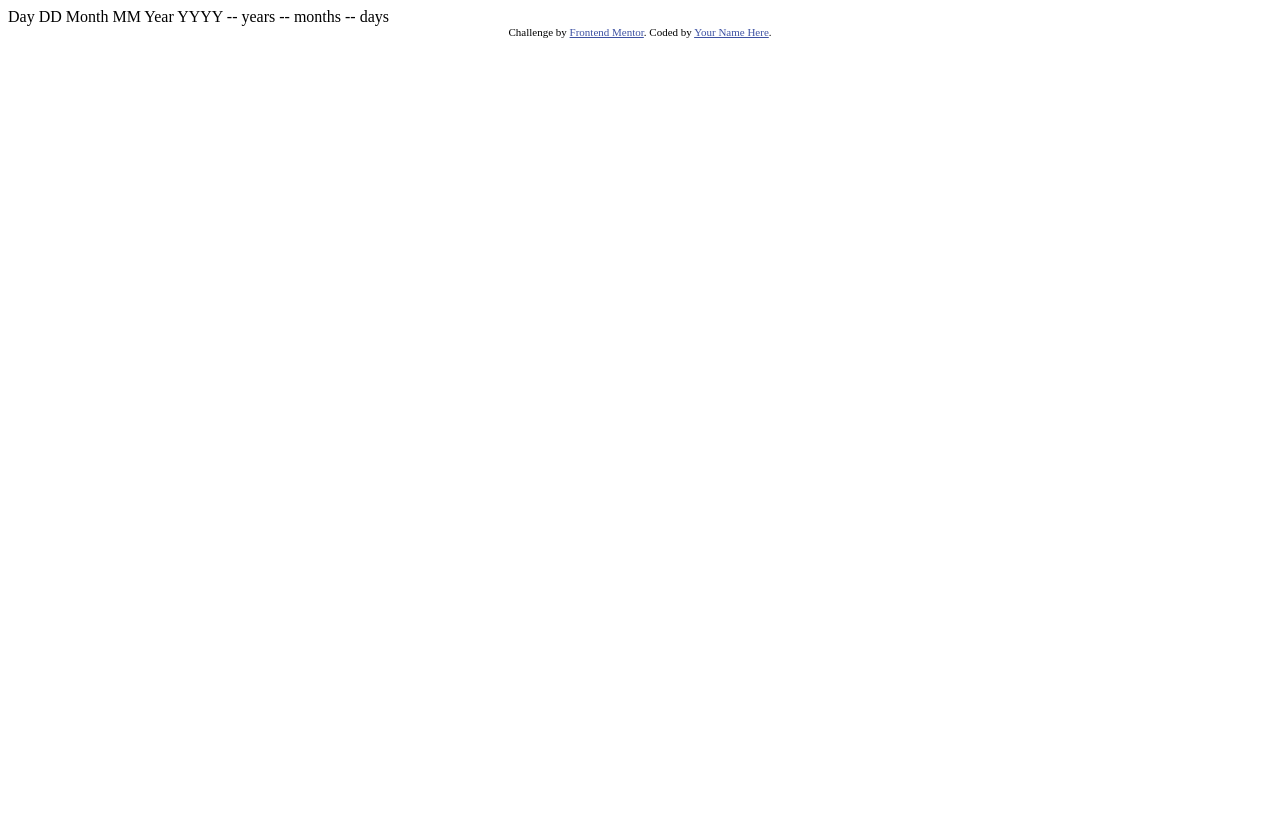
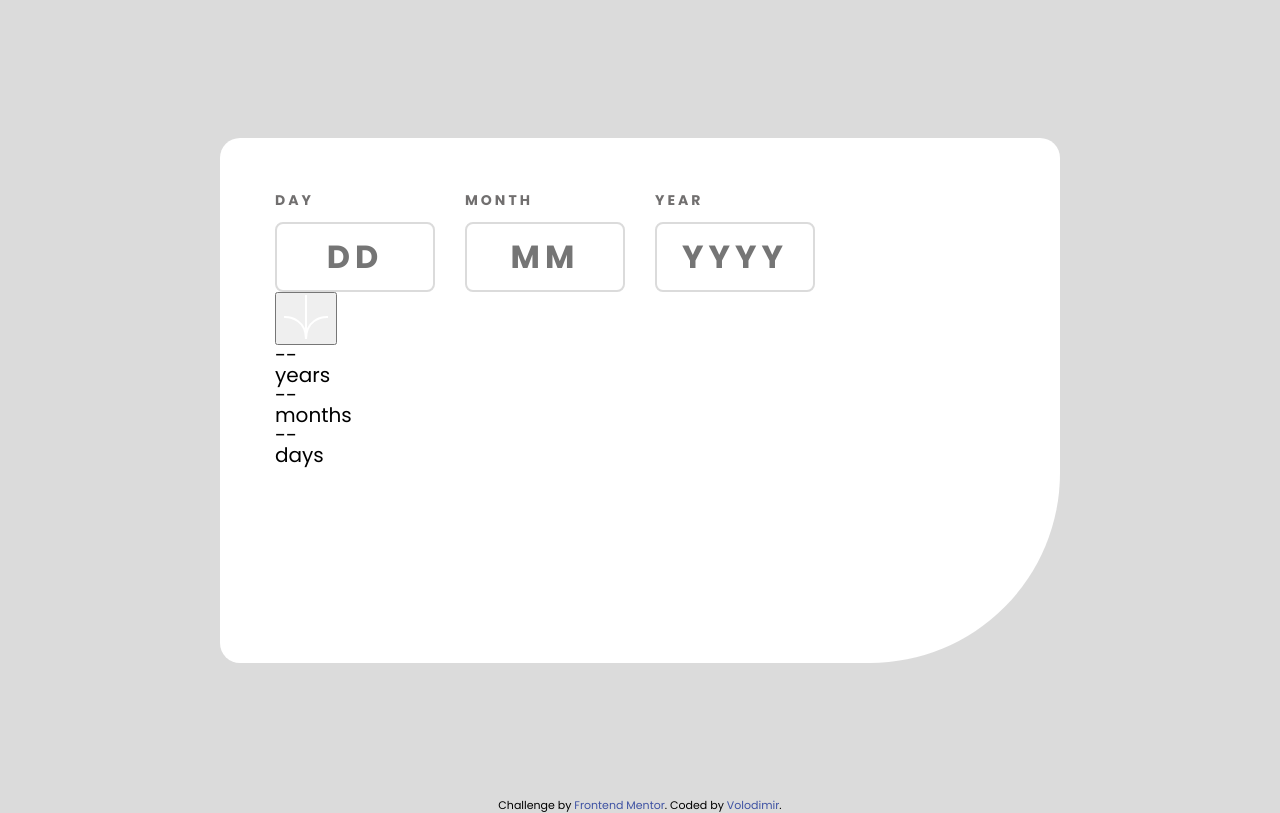
Before and after one commit to vovan0977967895/age-calculator-app-main, a plain HTML site: page index.html in a window 1280 px wide. Drawn offline with Linux system fonts and the light colour scheme.

Commit message:
стилизация  инпута

```diff
--- /dev/null
+++ b/css/reset.css
@@ -0,0 +1,94 @@
+html, body, div, span, object, iframe,
+h1, h2, h3, h4, h5, h6, p, blockquote, pre,
+abbr, address, cite, code,
+del, dfn, em, img, ins, kbd, q, samp,
+small, strong, sub, sup, var,
+b, i,
+dl, dt, dd, ol, ul, li,
+fieldset, form, label, legend,
+table, caption, tbody, tfoot, thead, tr, th, td,
+article, aside, canvas, details, figcaption, figure,
+footer, header, hgroup, menu, nav, section, summary,
+time, mark, audio, video {
+    margin:0;
+    padding:0;
+    border:0;
+    outline:0;
+    font-size:100%;
+    vertical-align:baseline;
+    background:transparent;
+}
+
+body {
+    line-height:1;
+}
+
+article,aside,details,figcaption,figure,
+footer,header,hgroup,menu,nav,section {
+    display:block;
+}
+
+nav ul {
+    list-style:none;
+}
+
+blockquote, q {
+    quotes:none;
+}
+
+blockquote:before, blockquote:after,
+q:before, q:after {
+    content:'';
+    content:none;
+}
+
+a {
+    margin:0;
+    padding:0;
+    font-size:100%;
+    vertical-align:baseline;
+    background:transparent;
+}
+
+/* change colours to suit your needs */
+ins {
+    background-color:#ff9;
+    color:#000;
+    text-decoration:none;
+}
+
+/* change colours to suit your needs */
+mark {
+    background-color:#ff9;
+    color:#000;
+    font-style:italic;
+    font-weight:bold;
+}
+
+del {
+    text-decoration: line-through;
+}
+
+abbr[title], dfn[title] {
+    border-bottom:1px dotted;
+    cursor:help;
+}
+
+table {
+    border-collapse:collapse;
+    border-spacing:0;
+}
+
+/* change border colour to suit your needs */
+hr {
+    display:block;
+    height:1px;
+    border:0;
+    border-top:1px solid #cccccc;
+    margin:1em 0;
+    padding:0;
+}
+
+input, select {
+    vertical-align:middle;
+}
--- /dev/null
+++ b/css/style.css
@@ -0,0 +1,75 @@
+html{
+   box-sizing: border-box;
+}
+
+*,
+*::after,
+*::before{
+ box-sizing: inherit;
+}
+
+a{
+   text-decoration: none;
+   color: inherit;
+}
+body{
+         font-family: 'Poppins', sans-serif;
+         font-weight: 400;
+         font-style: normal;
+         background-color:hsl(0, 0%, 86%);
+      }
+.wrapper {
+	display: flex;
+	flex-direction: column;
+	min-height: 100%;
+}
+.main {
+   flex: 1 0 auto;
+}
+.footer {
+   flex: 0 0 auto;
+}
+.container{
+   max-width: 1440px;
+   margin: 0 auto;
+   padding: 0 15px;
+   display: flex;
+   align-items: center;
+   justify-content: center;
+   font-size: 20px;
+   min-height: 100dvh;
+}
+.calculator-content{
+   background-color: hsl(0, 0%, 100%);
+   width: 840px;
+   height: 525px;
+   border-radius: 20px 20px 190px 20px;
+   padding: 55px;
+}
+.calculator-content__input {
+   display: flex;
+}
+h2{
+      font-size: 14px;
+      color: hsl(0, 1%, 44%);
+      letter-spacing: 3px;
+      margin-bottom: 15px;
+}
+.day__input, .month__input, .year__input {
+   width: 160px;
+   height: 70px;
+   margin-right: 30px;
+   font-size: 32px;
+   border-radius: 8px;
+   font-family: 'Poppins', sans-serif;
+   font-weight: 700;
+   text-align: center;
+   letter-spacing: 5px;
+   cursor: pointer;
+   border: 2px solid hsl(0, 0%, 86%);
+   outline: none;
+}
+.day__input:focus, .month__input:focus, .year__input:focus{
+   border: 2px solid hsl(259, 100%, 65%);
+
+}
--- a/index.html
+++ b/index.html
@@ -3,9 +3,13 @@
 <head>
   <meta charset="UTF-8">
   <meta name="viewport" content="width=device-width, initial-scale=1.0"> <!-- displays site properly based on user's device -->
+  <link rel="preconnect" href="https://fonts.googleapis.com">
+<link rel="preconnect" href="https://fonts.gstatic.com" crossorigin>
+<link href="https://fonts.googleapis.com/css2?family=Poppins:ital,wght@0,400;0,700;1,700&display=swap" rel="stylesheet">
+  <link rel="stylesheet" href="css/reset.css">
+  <link rel="stylesheet" href="css/style.css">
 
   <link rel="icon" type="image/png" sizes="32x32" href="./assets/images/favicon-32x32.png">
-
   <title>Frontend Mentor | Age calculator app</title>
 
   <!-- Feel free to remove these styles or customise in your own stylesheet 👍 -->
@@ -15,23 +19,66 @@
   </style>
 </head>
 <body>
-
-  Day
-  DD
-
-  Month
-  MM
-
-  Year
-  YYYY
-
-  -- years
-  -- months
-  -- days
-
-  <div class="attribution">
-    Challenge by <a href="https://www.frontendmentor.io?ref=challenge" target="_blank">Frontend Mentor</a>.
-    Coded by <a href="#">Your Name Here</a>.
+<main>
+  <div class="wrapper">
+    <div class="container">
+      <div class="calculator-content">
+        <div class="calculator-content__input">
+          <div class="day">
+            <div class="day__title">
+              <h2>DAY</h2>
+            </div>
+            <input class="day__input" type="text" placeholder="DD">
+            <div class="day__error"></div>
+          </div>
+          <div class="month">
+            <div class="month__title">
+              <h2>MONTH</h2>
+            </div>
+            <input class="month__input" type="text" placeholder="MM">
+            <div class="month__error"></div>
+          </div>
+          <div class="year">
+            <div class="year__title">
+              <h2>YEAR</h2>
+            </div>
+            <input class="year__input" type="text" placeholder="YYYY">
+            <div class="year__error"></div>
+          </div>
+        </div>
+        <div class="line"></div>
+        <button class="btn__input">
+          <img src="assets/images/icon-arrow.svg" alt="arrow">
+        </button>
+        <div class="calculator-content__out">
+          <div class="years__out">
+            <div class="years__num">--</div>
+            <div class="years__title">
+              <p>years</p>
+            </div>
+          </div>
+          <div class="months__out">
+            <div class="months__num">--</div>
+            <div class="months__title">
+              <p>months</p>
+            </div>
+          </div>
+          <div class="days__out">
+            <div class="days__num">--</div>
+            <div class="days__title">
+              <p>days</p>
+            </div>
+          </div>
+        </div>
+      </div>
+    </div>
+  </div>
+</main>
+  <div class="footer">
+    <div class="attribution">
+      Challenge by <a href="https://www.frontendmentor.io?ref=challenge" target="_blank">Frontend Mentor</a>.
+      Coded by <a href="#">Volodimir</a>.
+    </div>
   </div>
 </body>
 </html>
--- /dev/null
+++ b/js/main.js
@@ -0,0 +1 @@
+'use strict'
```
